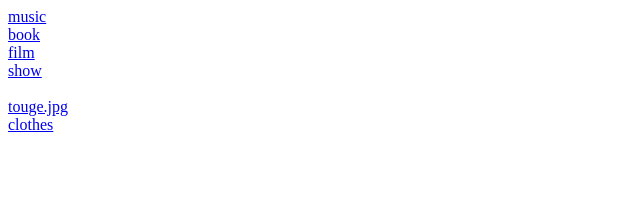
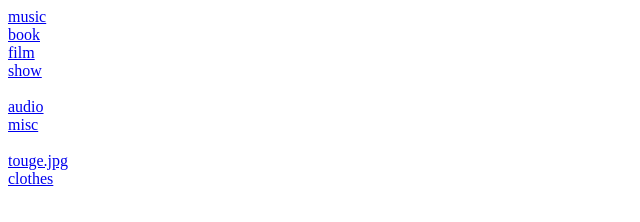
Before and after one commit to LizardBanks/LizardBanks.github.io, a plain HTML site: page index.html in a window 1280 px wide. Shown: the whole page, without its empty margins (0-640 px from the left). Drawn offline with Linux system fonts and the light colour scheme.

Commit message:
new challengers approached

```diff
--- a/index.html
+++ b/index.html
@@ -12,6 +12,9 @@
 		<a href="film.html">film </a><br/>
 		<a href="show.html">show </a><br/>
 		<br/>
+		<a href="audio.html">audio </a><br/>
+		<a href="anki.html">misc </a><br/>
+		<br/>
 		<a href="images/touge.jpg"> touge.jpg </a><br/>
 		<a href="clothes.html">clothes </a><br/>
 		<!--<a href="happiness.html">happiness </a><br/>-->
```
